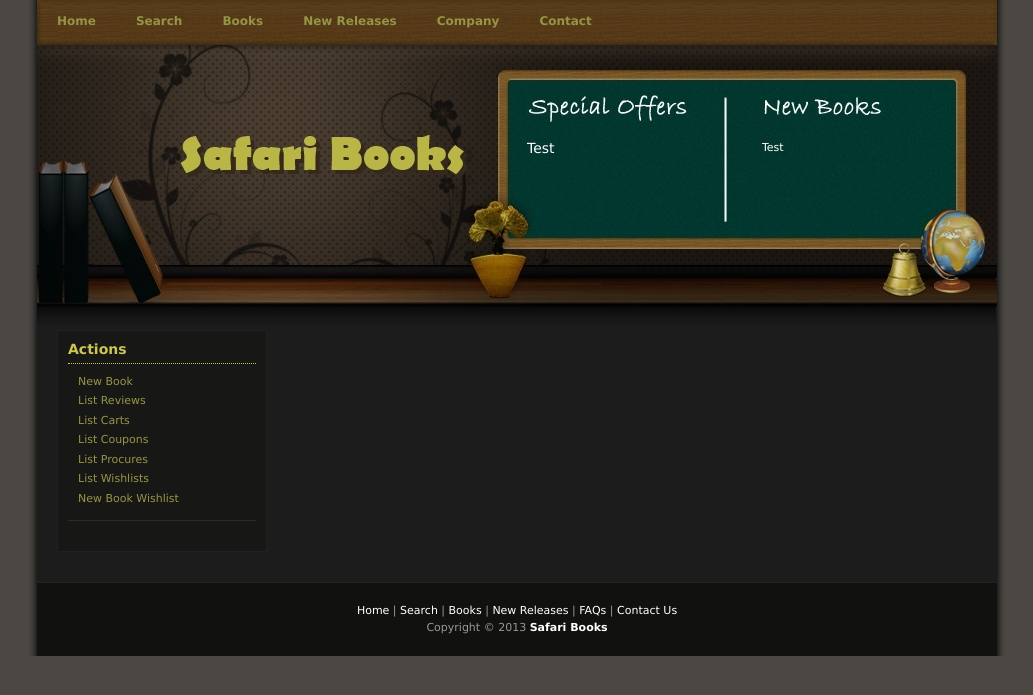
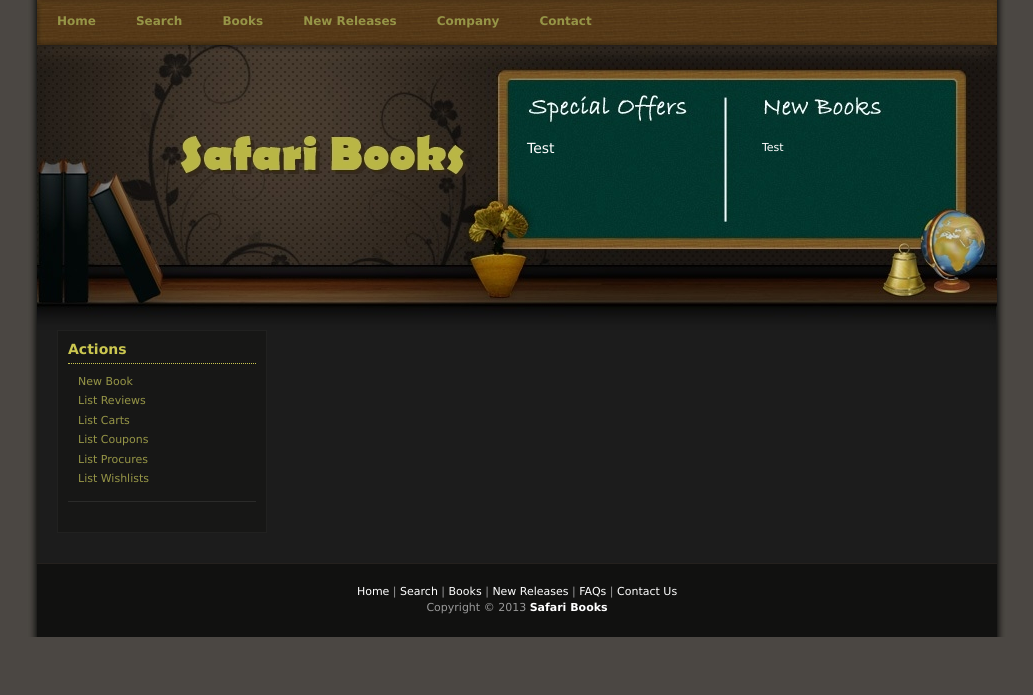
Before and after one commit to breinntaguilar/safaribooks, a CakePHP app: the page made by app/View/Books/index.ctp in a window 1280 px wide. Shown: the top 695 px of the page, without its empty margins (123-1156 px from the left). Run offline with PHP 8.4 and a stand-in for CakePHP, Linux system fonts and the light colour scheme; the template is opened without the code that fills it, so the values that code supplies are empty; some libraries are stand-ins or nearby versions.

Commit message:
Update index.ctp

```diff
--- a/app/View/Books/index.ctp
+++ b/app/View/Books/index.ctp
@@ -9,7 +9,6 @@
 				<li><?php echo $this->Html->link(__('List Coupons'), array('controller' => 'coupons', 'action' => 'index')); ?></li>
 				<li><?php echo $this->Html->link(__('List Procures'), array('controller' => 'procures', 'action' => 'index')); ?> </li>
 				<li><?php echo $this->Html->link(__('List Wishlists'), array('controller' => 'wishlists', 'action' => 'index')); ?> </li>
-				<li><?php echo $this->Html->link(__('New Book Wishlist'), array('controller' => 'wishlists', 'action' => 'add')); ?> </li>
 			</ul>
 		</div>
 	</div>
```
